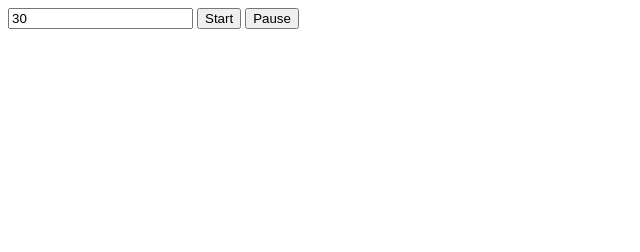
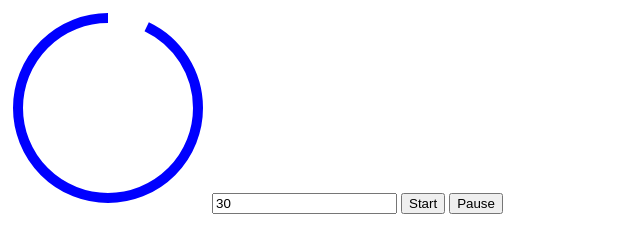
Before and after one commit to DayMrz/Timer, a plain HTML site: page index.html in a window 1280 px wide. Shown: the whole page, without its empty margins (0-640 px from the left). Drawn offline with Linux system fonts and the light colour scheme.

Commit message:
adding sgv element to create a circle

```diff
--- a/index.html
+++ b/index.html
@@ -9,6 +9,12 @@
 </head>
 
 <body>
+    <svg height="200" width="200">
+        <circle r="90" cx="100" cy="100" fill="transparent" stroke="blue" stroke-width="10" stroke-dasharray="560"
+            stroke-dashoffset="-40" transform="rotate(-90 100 100)" />
+    </svg>
+
+
     <input id="duration" value="30">
     <button id="start"> Start</button>
     <button id="pause">Pause</button>
```
